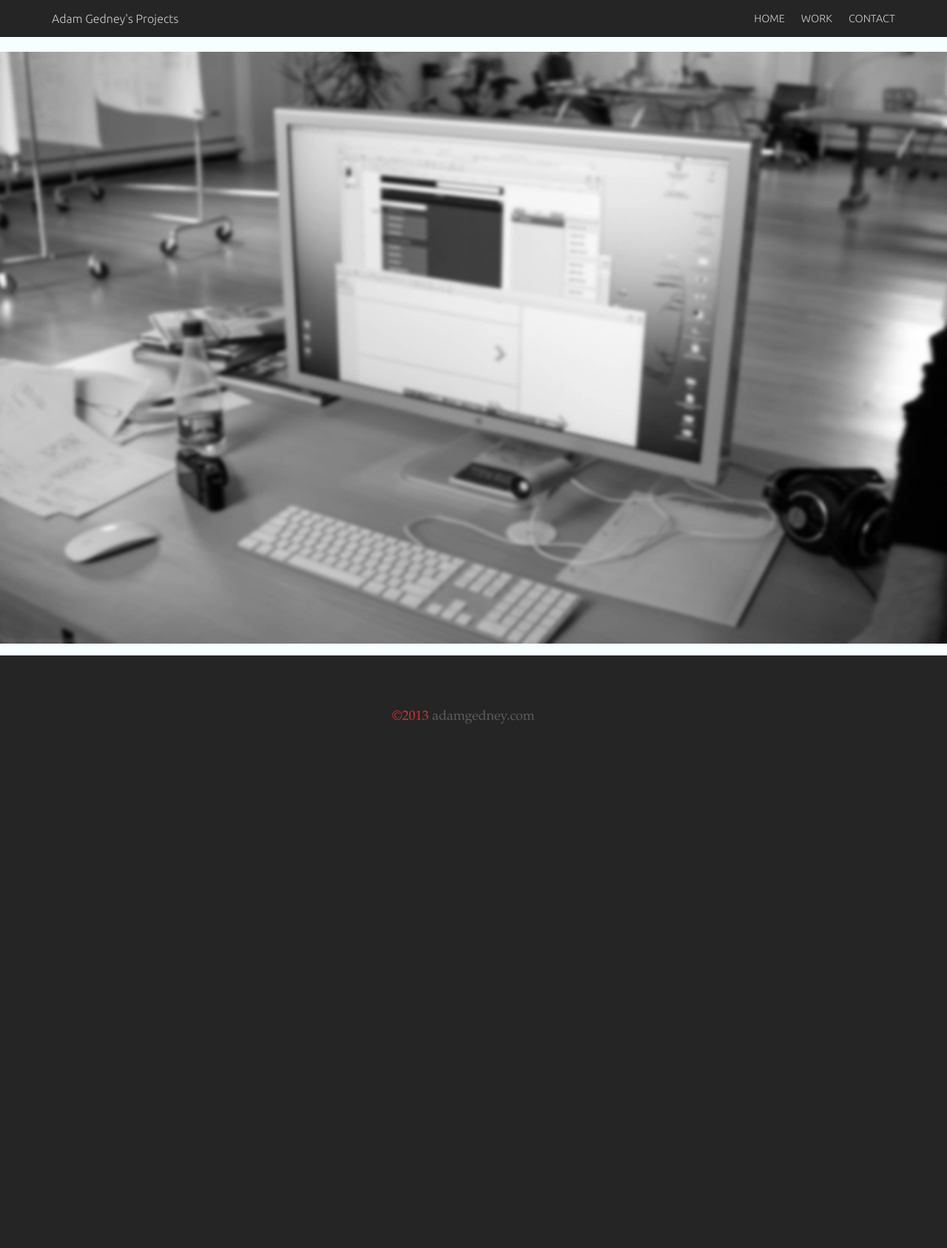
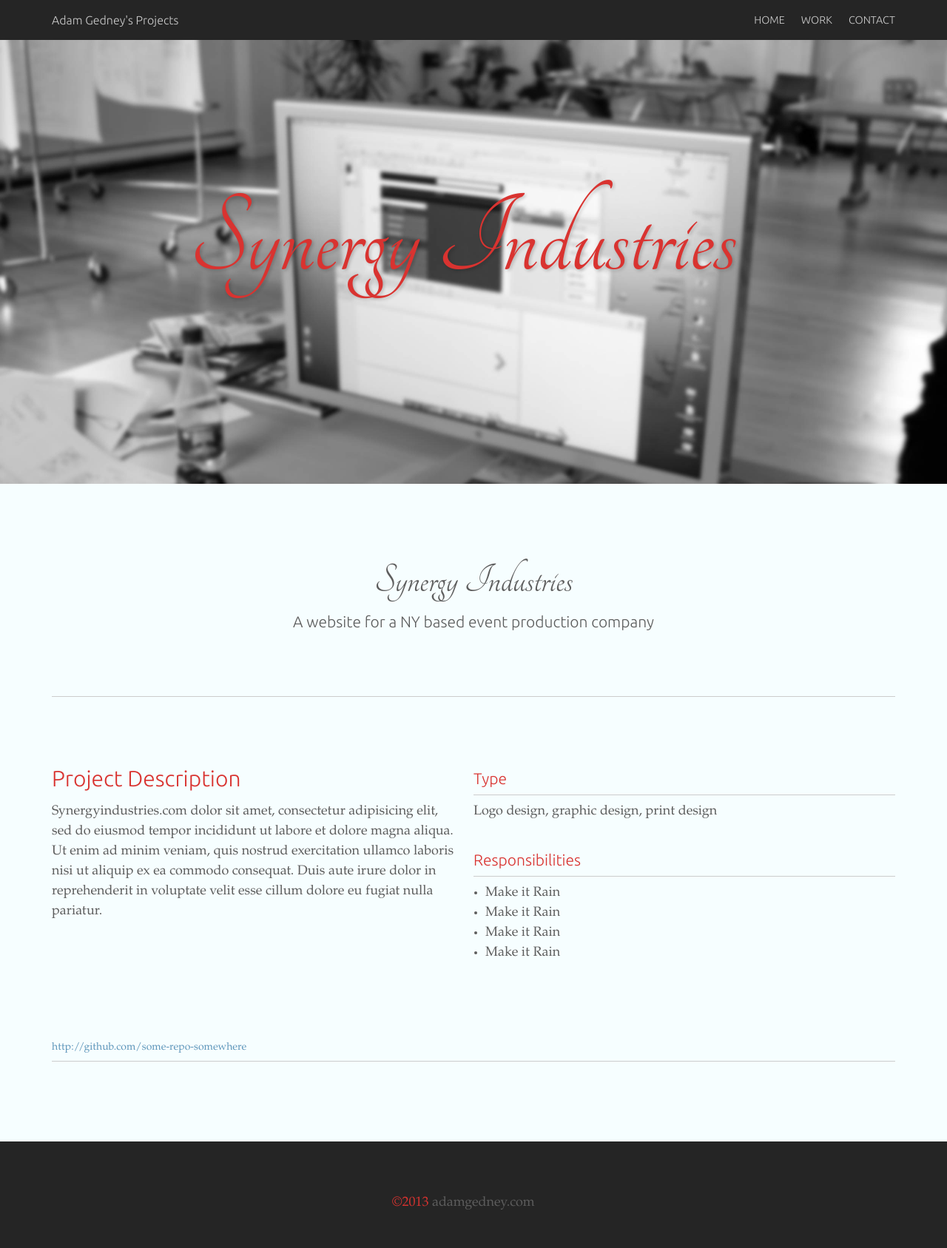
Before and after one commit to adamgedney/adamgedney.com, a PHP site: page /pages/synergy-industries.html in a window 1280 px wide. Shown: the whole page at 74% size. Before the commit the page ends 978 px from the top, so only its background shows below. Run offline with PHP 8.4, Linux system fonts and the light colour scheme; some libraries are stand-ins or nearby versions; some web fonts are replaced.

Commit message:
Details layout cmpleted

```diff
--- a/css/main.css
+++ b/css/main.css
@@ -293,7 +293,7 @@ body.projects {
   background: #f6feff; }
 
 .projects header {
-  height: 50px;
+  height: 54px;
   background: #252525;
   font-family: "Ubuntu", "Helvetica Neue Light", Helvetica, Arial, sans-serif; }
 
@@ -306,14 +306,15 @@ body.projects {
   color: #cccccc;
   font-size: 1.6em;
   display: inline;
-  line-height: 50px; }
+  line-height: 54px; }
 
 nav {
   overflow: hidden;
   display: inline; }
 
 nav ul {
-  float: right; }
+  float: right;
+  margin-bottom: 0; }
 
 nav ul a {
   color: #cccccc; }
@@ -322,18 +323,91 @@ nav ul li {
   display: inline-block;
   font-size: .8em;
   padding-left: 18px;
-  line-height: 50px; }
+  line-height: 54px; }
 
 .featured {
-  height: 800px;
+  height: 600px;
+  width: 100%;
+  overflow: hidden;
+  position: relative; }
+
+.featured h2 {
+  position: absolute;
+  top: 25%;
+  left: 20%;
+  bottom: 25%;
+  right: 20%;
+  z-index: 200;
+  font-size: 18em;
+  /*fallback for vw font size*/
+  font-size: 12.5vw;
+  /*when combined with above %based positions, the text floats center and resizes with div*/
+  font-family: "Tangerine", cursive;
+  color: #d93330;
+  text-shadow: 2px 2px 4px rgba(0, 0, 0, 0.2); }
+
+.featured img {
   width: 100%; }
 
-.featured img {
-  height: 800px;
-  width: 100%; }
+.project-inner {
+  width: 1140px;
+  margin: 0 auto; }
 
-footer.projects-footer {
-  margin-top: 36px; }
+.description {
+  text-align: center;
+  padding: 87px 0 88px;
+  /*keeps height fluid -no height defined on div*/
+  border-bottom: 1px solid #cccccc; }
+
+.description h3 {
+  font-size: 5.8em;
+  font-family: "Tangerine", cursive; }
+
+.description h4, .details-sidebar h4 {
+  font-size: 2.1em;
+  font-weight: 100; }
+
+.details {
+  overflow: hidden;
+  padding: 88px 0 0;
+  border-bottom: 1px solid #cccccc;
+  margin-bottom: 108px; }
+
+.details-desc {
+  width: 570px;
+  padding-right: 18px;
+  float: left; }
+
+.details-desc h3 {
+  font-weight: 100;
+  margin-bottom: 9px;
+  color: #d93330; }
+
+.details-desc p {
+  margin-bottom: 162px; }
+
+.details-sidebar {
+  width: 570px;
+  float: right;
+  padding-top: 10px; }
+
+.details-sidebar h4 {
+  margin-bottom: 9px;
+  color: #d93330;
+  padding-bottom: 9px;
+  border-bottom: 1px solid #cccccc; }
+
+.details-sidebar p {
+  margin-bottom: 39px; }
+
+.details-sidebar ul {
+  list-style-type: disc;
+  padding-left: 16px; }
+
+.github-link {
+  display: block;
+  font-size: 1.4em;
+  margin-bottom: 9px; }
 
 /*---------------------------------------------footer------------------------------------------------*/
 footer {
--- a/css/main.scss
+++ b/css/main.scss
@@ -380,7 +380,7 @@ body.projects{
 }
 
 .projects header{
-	height: 50px;
+	height: 54px;
 	background: #252525;
 	font-family: 'Ubuntu', "Helvetica Neue Light", Helvetica, Arial, sans-serif;
 }
@@ -395,7 +395,7 @@ body.projects{
 	color: $icon-gray;
 	font-size: 1.6em;
 	display: inline;
-	line-height: 50px;
+	line-height: 54px;
 }
 
 nav{
@@ -405,6 +405,7 @@ nav{
 
 nav ul{
 	float: right;
+	margin-bottom: 0;
 }
 
 nav ul a{
@@ -415,25 +416,110 @@ nav ul li{
 	display: inline-block;
 	font-size: .8em;
 	padding-left: 18px;
-	line-height: 50px;
+	line-height: 54px;
 }
 
 .featured{
-	height: 800px;
+	height: 600px;
+	width: 100%;
+	overflow: hidden;
+	position: relative;
+}
+
+
+.featured h2{
+	position: absolute;
+	top: 25%;
+	left: 20%;
+	bottom: 25%;
+	right: 20%;
+	z-index: 200;
+	font-size: 18em;/*fallback for vw font size*/
+	font-size: 12.5vw; /*when combined with above %based positions, the text floats center and resizes with div*/
+	font-family: 'Tangerine', cursive;
+	color: $red;
+	text-shadow: 2px 2px 4px rgba(0, 0, 0, 0.2);
+}
+
+.featured img{
 	width: 100%;
 }
 
-.featured img{
-	height: 800px;
-	width: 100%;
+.project-inner{
+	width: 1140px;
+	margin: 0 auto;
 }
 
+.description{
+	text-align: center;
+	padding: 87px 0 88px; /*keeps height fluid -no height defined on div*/
+	border-bottom: 1px solid $icon-gray;
+}
 
+.description h3{
+	font-size: 5.8em;
+	font-family: 'Tangerine', cursive;
+}
 
+.description h4, .details-sidebar h4{
+	font-size: 2.1em;
+	font-weight: 100;
+}
 
+.details{
+	overflow: hidden;
+	padding: 88px 0 0;
+	border-bottom: 1px solid $icon-gray;
+	margin-bottom: 108px;
+}
+
+.details-desc{
+	width: 570px;
+	padding-right: 18px;
+	float: left;
+	// margin-bottom: 162px; /*18x9*/
+}
+
+.details-desc h3{
+	font-weight: 100;
+	margin-bottom: 9px;
+	color: $red;
+}
+
+.details-desc p{
+	margin-bottom: 162px;
+}
+
+.details-sidebar{
+	width: 570px;
+	float: right;
+	padding-top: 10px;
+}
+
+.details-sidebar h4{
+	margin-bottom: 9px;
+	color: $red;
+	padding-bottom: 9px;
+	border-bottom: 1px solid $icon-gray;
+}
+
+.details-sidebar p{
+	margin-bottom: 39px;
+}
+
+.details-sidebar ul{
+	list-style-type: disc;
+	padding-left: 16px;
+}
+
+.github-link{
+	display: block;
+	font-size: 1.4em;
+	margin-bottom: 9px;
+}
 
 footer.projects-footer{
-	margin-top: 36px;
+
 }
 
 
--- a/pages/synergy-industries.html
+++ b/pages/synergy-industries.html
@@ -55,12 +55,41 @@
 
 				<div class="featured">
 					<img src="../images/featured.jpg" alt="Synergy featured image"/>
+					<h2>Synergy Industries</h2>
 				</div><!-- /.featured-->
 
-					<div class="container">
+					<div class="project-inner">
+						<div class="description">
+							<h3>Synergy Industries</h3>
+							<h4>A website for a NY based event production company</h4>
+						</div><!-- /.description-->
 
+						<div class="details">
+							<div class="details-desc">
+								<h3>Project Description</h3>
+									<p>Synergyindustries.com dolor sit amet, consectetur adipisicing elit, sed do eiusmod tempor incididunt ut labore et dolore magna aliqua. Ut enim ad minim veniam, quis nostrud exercitation ullamco laboris nisi ut aliquip ex ea commodo consequat. Duis aute irure dolor in reprehenderit in voluptate velit esse cillum dolore eu fugiat nulla pariatur. </p>
 
-					</div><!-- /.container-->
+									<a class="github-link" href="#" alt="github link">http://github.com/some-repo-somewhere</a>
+							</div><!-- /.details-desc-->
+
+							<div class="details-sidebar">
+								<h4>Type</h4>
+									<p>Logo design, graphic design, print design</p>
+
+								<h4>Responsibilities</h4>
+									<ul>
+										<li>Make it Rain</li>
+										<li>Make it Rain</li>
+										<li>Make it Rain</li>
+										<li>Make it Rain</li>
+									</ul>
+							</div><!-- /.details-sidebar-->
+						</div><!-- /.details-->
+
+						<div class="shots">
+						</div><!-- /.shots-->
+
+					</div><!-- /.project-inner-->
 
 			<footer class="projects-footer">
 			<p><span class="red">&copy;2013</span> adamgedney.com</p>
```
